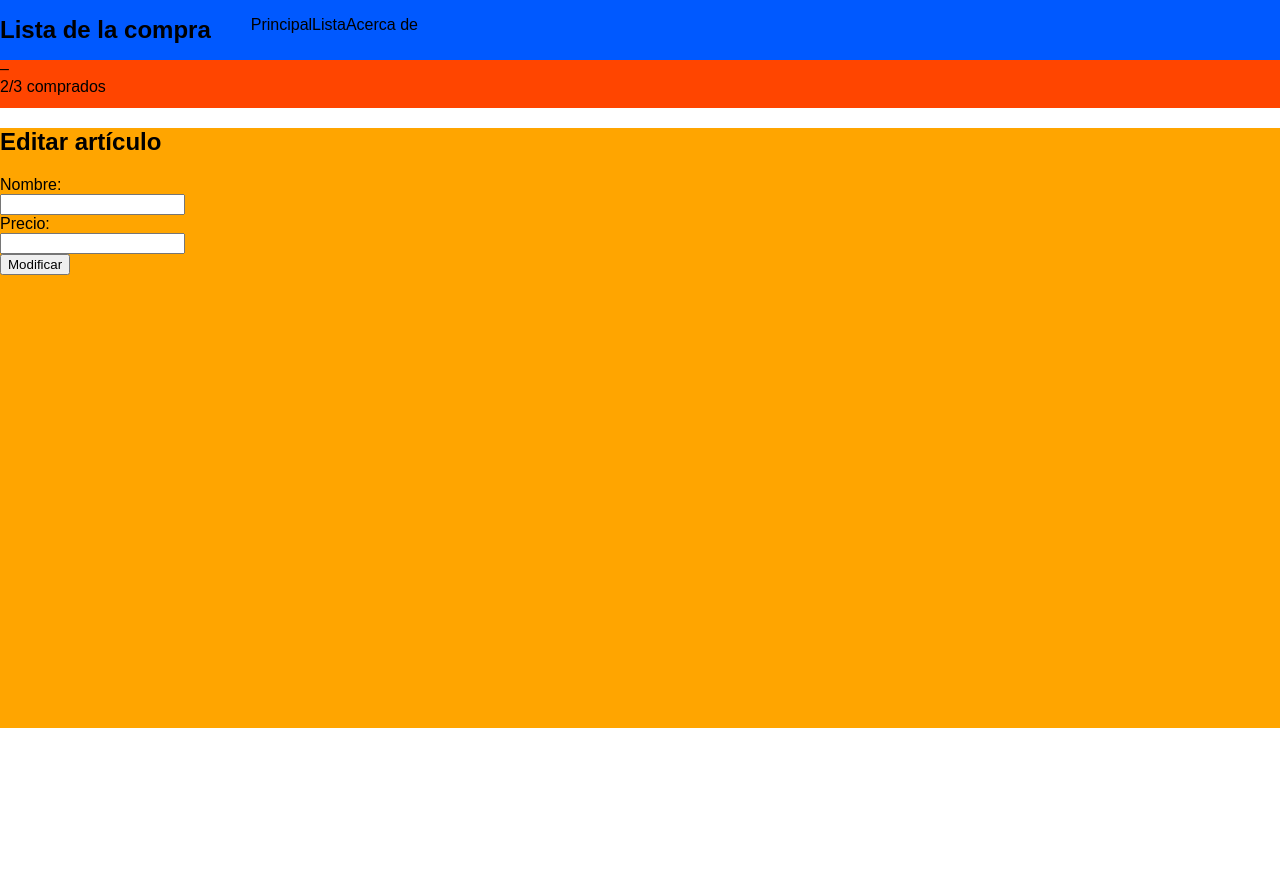
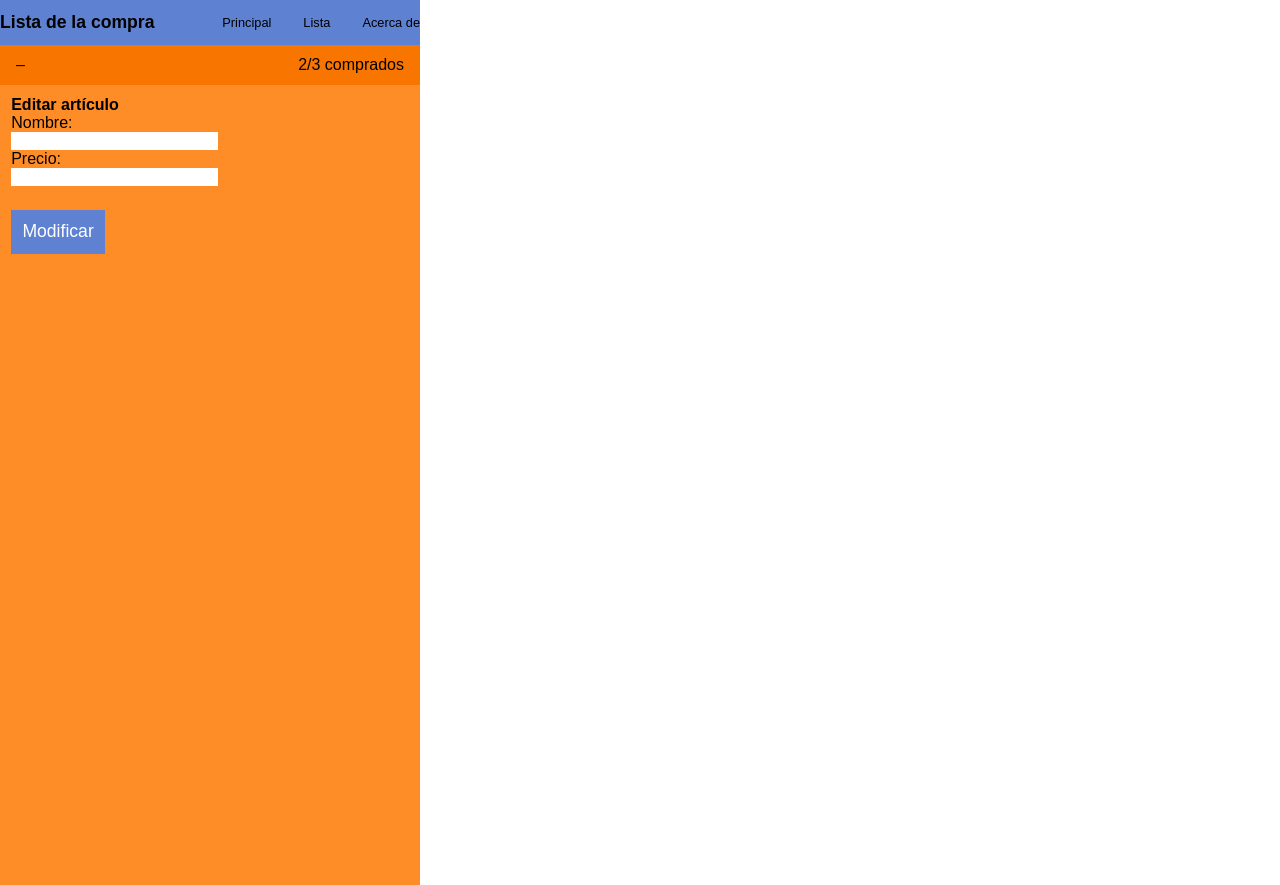
Before and after one commit to SergioH1/202205-W01CH04_Sergio-Fran-, a website: page index.html in a window 1280 px wide. Before the commit the page ends 800 px from the top, so only its background shows below. Drawn offline with Linux system fonts and the light colour scheme.

Commit message:
upgrade style.scss

```diff
--- a/index.html
+++ b/index.html
@@ -34,7 +34,12 @@
         <br />
         <input type="text" name="price" id="price" />
       </form>
-      <input type="button" value="Modificar" onclick="HandleBroweClick()" />
+      <input
+        class="button"
+        type="button"
+        value="Modificar"
+        onclick="HandleBroweClick()"
+      />
     </section>
   </body>
 </html>
--- a/scss/styles.scss
+++ b/scss/styles.scss
@@ -1,38 +1,76 @@
-body,
-main,
-header,
-.midlecontainer .finalcontainer {
+* {
+  box-sizing: border-box;
   font-family: sans-serif;
   margin: 0;
   padding: 0;
   border: 0;
   font-size: 100%;
 }
+body {
+  display: block;
+  min-width: 420px;
+  max-width: 420px;
+}
 .header {
-  background-color: rgb(0, 89, 255);
   display: flex;
+  justify-content: space-between;
+  background: #5e81d1;
+  align-items: center;
   &__title {
-    font-size: 1.5rem;
-    justify-content: flex-start;
-    align-items: center;
+    font-size: 1.1rem;
+    margin-block-start: 0.67em;
+    margin-block-end: 0.67em;
+    font-weight: bold;
   }
   &__list {
+    display: flex;
+    justify-content: end;
     list-style: none;
-    font-size: 1rem;
-    display: flex;
-    justify-content: space-between;
   }
 }
+.list__elemets {
+  font-size: 0.8rem;
+  margin-left: 2rem;
+}
 .midlecontainer {
-  margin: 0;
-  height: 3rem;
-  background-color: orangered;
+  background: #f87500;
+  display: flex;
+  align-items: center;
+  justify-content: space-between;
+  padding: 0.7rem 1rem;
 }
 .finalcontainer {
-  height: 600px;
-  background-color: orange;
+  background: #ff8d27;
+  padding: 0.7rem;
+  min-height: 100vh;
 }
 .list__elements {
   list-style: none;
   padding: 10px 20px;
 }
+.button {
+  background-color: rgb(94, 129, 209);
+  margin-top: 1.5rem;
+  width: max-content;
+  height: max-content;
+  text-decoration: none;
+  font-size: 1.1rem;
+  padding: 0.7rem;
+  color: white;
+  cursor: pointer;
+}
+.maincontainer {
+  background: #ff8d27;
+  display: flex;
+  min-height: 100vh;
+  &__list {
+    display: flex;
+    justify-content: space-between;
+    padding: 0.4rem;
+  }
+}
+.maincontainer__list--tags {
+  display: flex;
+  justify-content: space-between;
+  padding: 0.4rem 0;
+}
```
Also changed, not shown: main.html (+10 -10 lines), css/styles.css.
